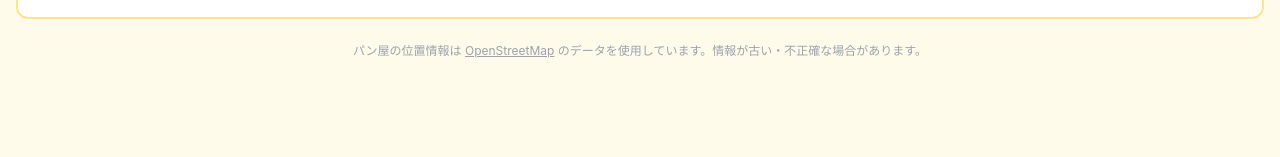
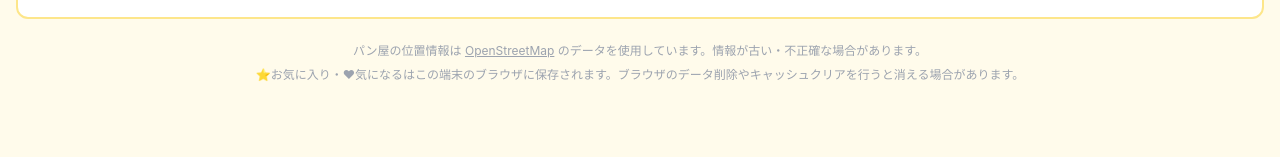
Before and after one commit to mods240/gopan, a Next.js app: page / in a window 1280 px wide. Shown: the part 879-1036 px from the top of the page. Built offline with nearby package versions, Linux system fonts and the light colour scheme; no server answers.

Commit message:
Add files via upload

```diff
--- a/app/page.tsx
+++ b/app/page.tsx
@@ -201,6 +201,9 @@ export default function Home() {
           <p className="text-xs text-gray-400 text-center mt-6">
             パン屋の位置情報は <a href="https://www.openstreetmap.org" target="_blank" rel="noopener noreferrer" className="underline">OpenStreetMap</a> のデータを使用しています。情報が古い・不正確な場合があります。
           </p>
+          <p className="text-xs text-gray-400 text-center mt-2">
+            ⭐お気に入り・♥気になるはこの端末のブラウザに保存されます。ブラウザのデータ削除やキャッシュクリアを行うと消える場合があります。
+          </p>
         </div>
         <div className="sticky bottom-0 p-4 bg-amber-50 border-t border-amber-200">
           <button onClick={handleRegionConfirm} disabled={selectedRegions.length === 0}
@@ -334,7 +337,8 @@ export default function Home() {
                   {sortedBakeries.map(bakery => <BakeryListItem key={bakery.id} bakery={bakery} />)}
                 </ul>
                 <p className="text-xs text-gray-400 text-center py-4 px-4">
-                  位置情報は <a href="https://www.openstreetmap.org" target="_blank" rel="noopener noreferrer" className="underline">OpenStreetMap</a> のデータを使用。情報が古い・不正確な場合があります。
+                  位置情報は <a href="https://www.openstreetmap.org" target="_blank" rel="noopener noreferrer" className="underline">OpenStreetMap</a> のデータを使用。情報が古い・不正確な場合があります。<br/>
+                  ⭐♥の登録はこの端末のブラウザに保存されます。キャッシュ削除で消える場合があります。
                 </p>
               </>
             )}
```
